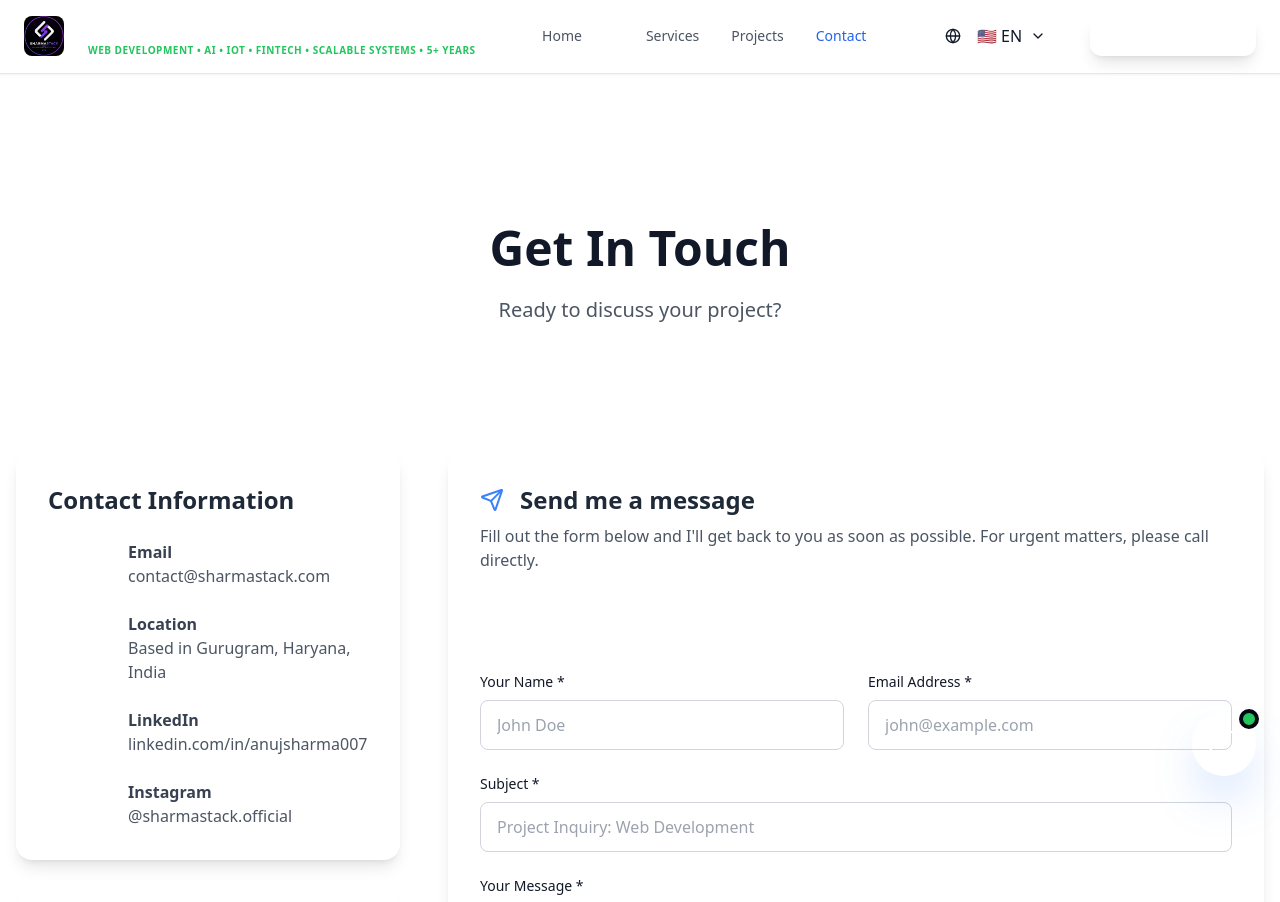
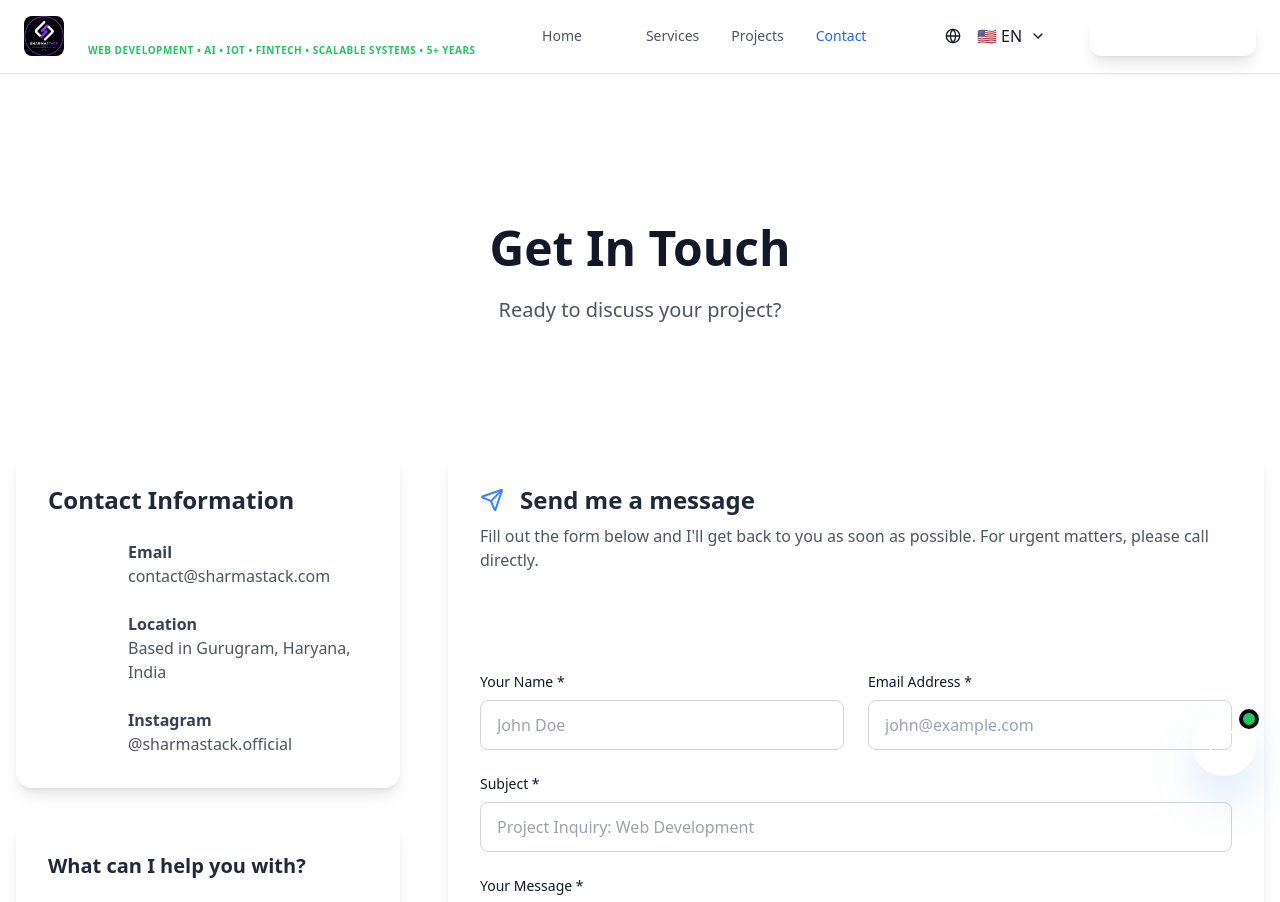
Before and after one commit to anujsharmaeds/portfolioSharmaStack, a React (Vite) app in the folder frontend/: page /contact in a window 1280 px wide. Shown: the top 902 px of the page. Built offline with nearby package versions, Linux system fonts and the light colour scheme.

Commit message:
some chnages

```diff
--- a/frontend/index.html
+++ b/frontend/index.html
@@ -11,8 +11,10 @@
   <!-- Primary Meta Tags -->
   <title>SharmaStack | Elite Web Development & AI Agency India</title>
   <meta name="title" content="SharmaStack | Elite Web Development & AI Agency India" />
-  <meta name="description" content="SharmaStack is a premium software development agency in India specializing in MERN stack, Next.js, and AI-driven automation. We deliver scalable, high-performance digital solutions for global businesses." />
-  <meta name="keywords" content="SharmaStack, Sharma Stack, web development agency India, best MERN stack developers, Next.js experts, AI automation agency, custom API integration, IoT solutions, full stack software engineering, scalable web apps" />
+  <meta name="description"
+    content="SharmaStack is a premium software development agency in India specializing in MERN stack, Next.js, and AI-driven automation. We deliver scalable, high-performance digital solutions for global businesses." />
+  <meta name="keywords"
+    content="SharmaStack, Sharma Stack, web development agency India, best MERN stack developers, Next.js experts, AI automation agency, custom API integration, IoT solutions, full stack software engineering, scalable web apps" />
   <meta name="author" content="SharmaStack" />
   <meta name="publisher" content="SharmaStack" />
   <link rel="canonical" href="https://sharmastack.com/" />
@@ -21,7 +23,8 @@
   <meta property="og:type" content="website" />
   <meta property="og:url" content="https://sharmastack.com/" />
   <meta property="og:title" content="SharmaStack | Elite Web Development & AI Agency India" />
-  <meta property="og:description" content="Empowering global businesses with elite technology solutions. Specialized in Web Development, AI, and IoT." />
+  <meta property="og:description"
+    content="Empowering global businesses with elite technology solutions. Specialized in Web Development, AI, and IoT." />
   <meta property="og:image" content="https://sharmastack.com/logo.png" />
   <meta property="og:site_name" content="SharmaStack" />
 
@@ -29,7 +32,8 @@
   <meta property="twitter:card" content="summary_large_image" />
   <meta property="twitter:url" content="https://sharmastack.com/" />
   <meta property="twitter:title" content="SharmaStack | Elite Web Development & AI Agency India" />
-  <meta property="twitter:description" content="Empowering global businesses with elite technology solutions. Specialized in Web Development, AI, and IoT." />
+  <meta property="twitter:description"
+    content="Empowering global businesses with elite technology solutions. Specialized in Web Development, AI, and IoT." />
   <meta property="twitter:image" content="https://sharmastack.com/logo.png" />
 
   <!-- JSON-LD Structured Data -->
@@ -41,10 +45,6 @@
       "url": "https://sharmastack.com",
       "logo": "https://sharmastack.com/logo.png",
       "description": "SharmaStack is a leading web development and AI agency based in India offering MERN stack, Next.js and IoT solutions.",
-      "sameAs": [
-        "https://www.linkedin.com/in/anujsharma007",
-        "https://github.com/anujsharmaeds"
-      ]
     }
   </script>
 </head>
--- a/frontend/src/components/EuropeFocus.tsx
+++ b/frontend/src/components/EuropeFocus.tsx
@@ -1,7 +1,7 @@
 import React from 'react';
 import { motion } from 'framer-motion';
 
-import { MapPin, Plane, Globe, Clock, MessageSquare, CheckCircle } from 'lucide-react';
+import { MapPin, Globe, Clock } from 'lucide-react';
 import { useTranslation } from 'react-i18next';
 
 const EuropeFocus: React.FC = () => {
@@ -13,28 +13,28 @@ const EuropeFocus: React.FC = () => {
     'Spain', 'Italy', 'Austria', 'Denmark', 'Norway', 'Finland'
   ];
 
-  const relocationSteps = [
-    {
-      icon: <MessageSquare className="w-6 h-6" />,
-      title: t('europe.step1.title', 'Initial Discussion'),
-      description: t('europe.step1.desc', 'Understand requirements and expectations')
-    },
-    {
-      icon: <CheckCircle className="w-6 h-6" />,
-      title: t('europe.step2.title', 'Visa & Documentation'),
-      description: t('europe.step2.desc', 'Handle all paperwork and legal requirements')
-    },
-    {
-      icon: <Plane className="w-6 h-6" />,
-      title: t('europe.step3.title', 'Discuss'),
-      description: t('europe.step3.desc', 'Travel, accommodation, and setup assistance')
-    },
-    {
-      icon: <Clock className="w-6 h-6" />,
-      title: t('europe.step4.title', 'Time Zone Adaptation'),
-      description: t('europe.step4.desc', 'Flexible hours for European time zones')
-    },
-  ];
+  // const relocationSteps = [
+  //   {
+  //     icon: <MessageSquare className="w-6 h-6" />,
+  //     title: t('europe.step1.title', 'Initial Discussion'),
+  //     description: t('europe.step1.desc', 'Understand requirements and expectations')
+  //   },
+  //   {
+  //     icon: <CheckCircle className="w-6 h-6" />,
+  //     title: t('europe.step2.title', 'Visa & Documentation'),
+  //     description: t('europe.step2.desc', 'Handle all paperwork and legal requirements')
+  //   },
+  //   {
+  //     icon: <Plane className="w-6 h-6" />,
+  //     title: t('europe.step3.title', 'Discuss'),
+  //     description: t('europe.step3.desc', 'Travel, accommodation, and setup assistance')
+  //   },
+  //   {
+  //     icon: <Clock className="w-6 h-6" />,
+  //     title: t('europe.step4.title', 'Time Zone Adaptation'),
+  //     description: t('europe.step4.desc', 'Flexible hours for European time zones')
+  //   },
+  // ];
 
   const languageProgress = [
     { language: 'English', level: 'Fluent', percentage: 100 },
@@ -126,7 +126,7 @@ const EuropeFocus: React.FC = () => {
               {t('europe.process', 'Discussion Process')}
             </h3>
 
-            {relocationSteps.map((step, index) => (
+            {/* {relocationSteps.map((step, index) => (
               <motion.div
                 key={step.title}
                 initial={{ opacity: 0, y: 20 }}
@@ -149,7 +149,7 @@ const EuropeFocus: React.FC = () => {
                   </p>
                 </div>
               </motion.div>
-            ))}
+            ))} */}
 
             {/* Timezone Info */}
             <div className="mt-8 bg-gradient-to-r from-europe-blue/10 to-europe-red/10 dark:from-europe-blue/5 dark:to-europe-red/5 rounded-2xl p-6">
--- a/frontend/src/components/Footer.tsx
+++ b/frontend/src/components/Footer.tsx
@@ -1,7 +1,7 @@
 import React, { useState } from 'react';
 import { useTranslation } from 'react-i18next';
 import { Link } from 'react-router-dom';
-import { Mail, MapPin, Loader2, Instagram, Linkedin } from 'lucide-react';
+import { Mail, MapPin, Loader2, Instagram } from 'lucide-react';
 import { toast } from 'react-hot-toast';
 
 const Footer: React.FC = () => {
@@ -63,11 +63,11 @@ const Footer: React.FC = () => {
   ];
 
   const socialLinks = [
-    {
-      icon: <Linkedin className="w-5 h-5" />,
-      href: 'https://linkedin.com/in/anujsharma007',
-      label: 'LinkedIn'
-    },
+    // {
+    //   icon: <Linkedin className="w-5 h-5" />,
+    //   href: 'https://linkedin.com/in/anujsharma007',
+    //   label: 'LinkedIn'
+    // },
     {
       icon: <Instagram className="w-5 h-5" />,
       href: 'https://www.instagram.com/sharmastack.official/',
--- a/frontend/src/pages/Contact.tsx
+++ b/frontend/src/pages/Contact.tsx
@@ -2,7 +2,7 @@ import React, { useState } from 'react';
 import { motion } from 'framer-motion';
 import { useTranslation } from 'react-i18next';
 import { useLocation } from 'react-router-dom';
-import { Mail, MapPin, Send, Clock, CheckCircle, Instagram, Linkedin } from 'lucide-react';
+import { Mail, MapPin, Send, Clock, CheckCircle, Instagram } from 'lucide-react';
 import ContactForm from '../components/ContactForm';
 
 const Contact: React.FC = () => {
@@ -34,12 +34,12 @@ const Contact: React.FC = () => {
       value: t('hero.based', 'Gurugram, Haryana, India'),
       link: 'https://maps.google.com/?q=Gurugram+Haryana+India',
     },
-    {
-      icon: <Linkedin className="w-6 h-6" />,
-      title: t('contact.info.linkedin'),
-      value: 'linkedin.com/in/anujsharma007',
-      link: 'https://linkedin.com/in/anujsharma007',
-    },
+    // {
+    //   icon: <Linkedin className="w-6 h-6" />,
+    //   title: t('contact.info.linkedin'),
+    //   value: 'linkedin.com/in/anujsharma007',
+    //   link: 'https://linkedin.com/in/anujsharma007',
+    // },
     {
       icon: <Instagram className="w-6 h-6" />,
       title: 'Instagram',
```
